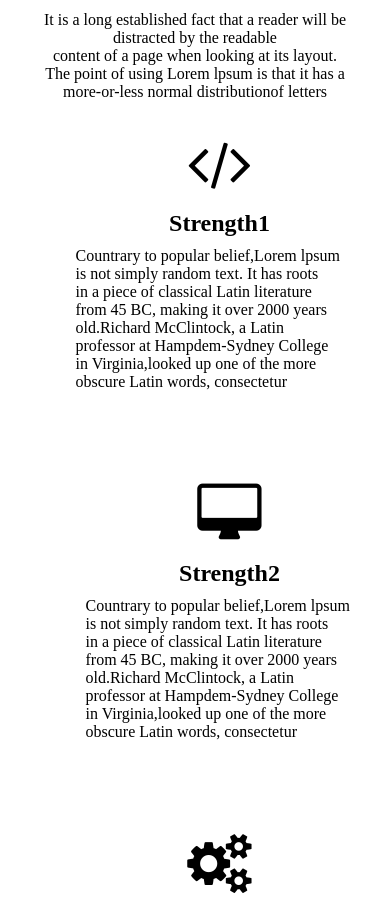
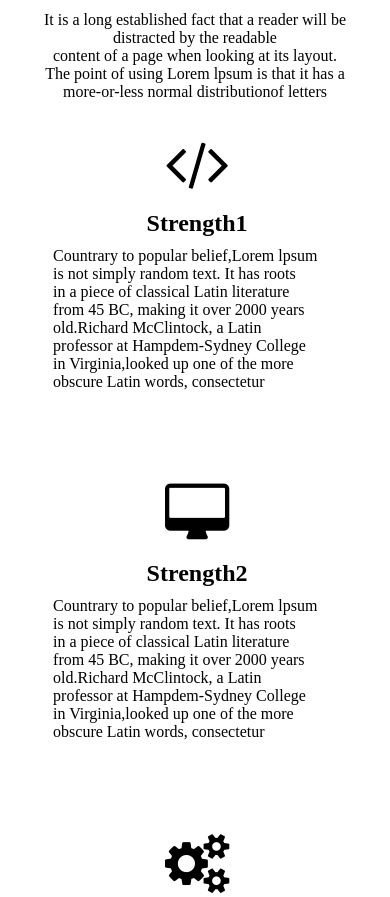
Before and after one commit to kenta0219/Lorem-lpsum, a plain HTML site: page index.html in a window 390 px wide. Shown: the part 2160-3057 px from the top of the page. Drawn offline with Linux system fonts and the light colour scheme.

Commit message:
check 1-10

```diff
--- a/style.css
+++ b/style.css
@@ -161,6 +161,7 @@ main {
 	font-size: 16px;
 	color: #000000;
 	padding-bottom: 90px;
+	width:320px;
 }
 .blog-headline2 {
 	font-size: 16px;
@@ -402,7 +403,7 @@ p {
 }
 .blog-text-box {
 	width:90%;
-	margin: 0 40px 0 40px;
+	margin: 0 auto;
 }
 .blog-item-box img{
 	background-image: url(img/websuku.png);
@@ -449,11 +450,13 @@ p {
 	width:320px;
 	float:none;
 	height: auto;
+	margin:0 auto;
 }
 .blog-subtext2 {
 	float:none;
 	width:320px;
 	height: auto;
+	margin:0 auto;
 }
 .social {
 	font-size: 60px;
@@ -487,6 +490,7 @@ p {
 	text-align:center;
 	height: auto;
 	margin:0 auto;
+	padding:0 0 30px 30px;
 }
 .profile-item-headline {
 	font-size:20px;
@@ -554,6 +558,7 @@ footer {
 }
 .footer-text {
 	margin:0 auto;
+	padding:0 0;
 }
 
 
```
Also changed, not shown: 1 other file.
